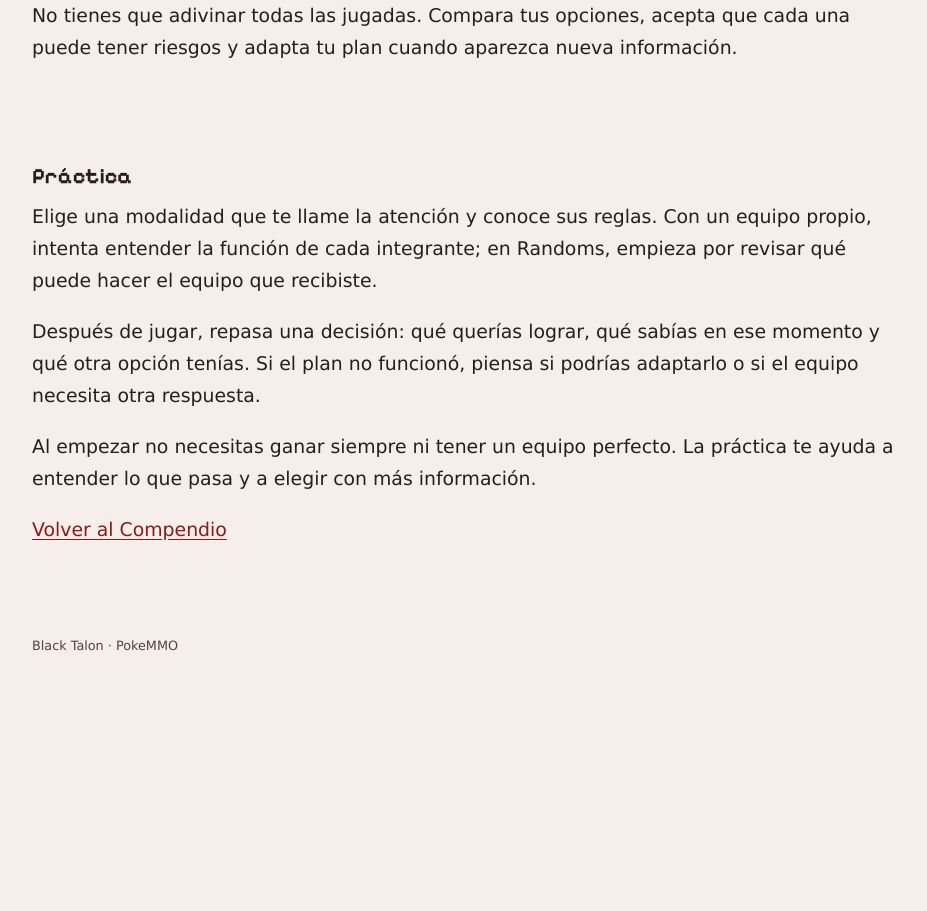
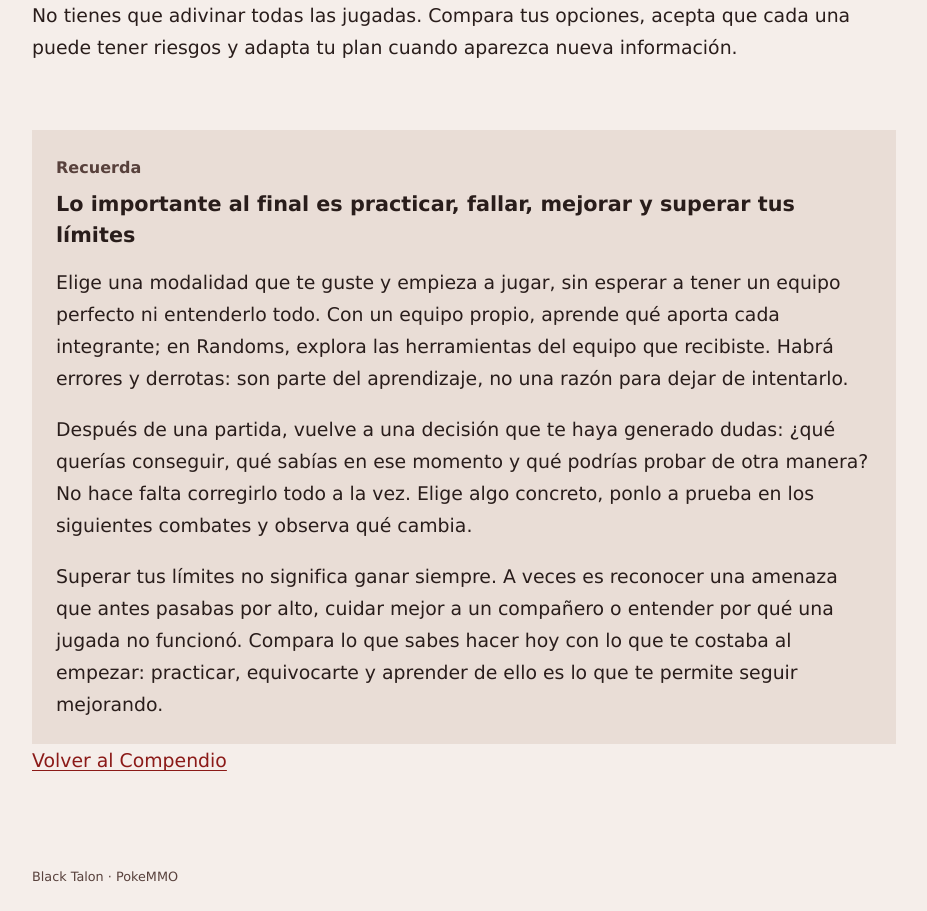
Before and after one commit to OscarDevCPP/mmoclanpage, an Angular app: page /compendio/pvp/fundamentos in a window 1280 px wide. Shown: the part 7120-8031 px from the top of the page, without its empty margins (108-1035 px from the left). Before the commit the page ends 7799 px from the top, so only its background shows below. Built offline with nearby package versions, Linux system fonts and the light colour scheme.

Commit message:
feat(compendio): close PvP introduction with highlighted learning advice

```diff
--- a/src/app/pvp-fundamentos.css
+++ b/src/app/pvp-fundamentos.css
@@ -27,3 +27,8 @@
 @media (min-width: 48rem) {
   .guide figure.figure-aside { float: right; width: min(40%, var(--image-width)); margin: .25rem 0 1rem 1.5rem; clear: right; }
 }
+
+.guide .guide-advice { background: var(--surface); padding: clamp(1rem, 3vw, 1.5rem); }
+.guide .advice-label { display: block; margin-bottom: .5rem; color: var(--muted); font-size: .85em; font-weight: bold; }
+.guide .guide-advice h3 { font-family: inherit; font-size: 1.1em; font-weight: bold; line-height: 1.45; margin: 0 0 1rem; }
+.guide .guide-advice p:last-child { margin-bottom: 0; }
--- a/src/app/pvp-fundamentos.html
+++ b/src/app/pvp-fundamentos.html
@@ -9,7 +9,8 @@
     <ol>@for (item of contents; track item.id) { <li><a [routerLink]="['/compendio/pvp/fundamentos']" [fragment]="item.id">{{ item.title }}</a></li> }</ol>
   </nav>
   @for (section of sections; track section.id) {
-    <section [id]="section.id">
+    <section [id]="section.id" [class.guide-advice]="section.id === 'introduccion-practica'">
+      @if (section.id === 'introduccion-practica') { <span class="advice-label">Recuerda</span> }
       @if (section.id === 'introduccion-combate') { <span id="introduccion-turno" class="anchor-alias" aria-hidden="true"></span> }
       @if (section.id === 'introduccion-sinergia') { <span id="introduccion-plan" class="anchor-alias" aria-hidden="true"></span> }
       @for (block of section.blocks; track block.id) {
--- a/src/app/pvp-guide.ts
+++ b/src/app/pvp-guide.ts
@@ -104,10 +104,10 @@ export const PVP_GUIDE: readonly GuideSection[] = [
     { kind: 'paragraph', id: "introduccion-combate-4", runs: text("No tienes que adivinar todas las jugadas. Compara tus opciones, acepta que cada una puede tener riesgos y adapta tu plan cuando aparezca nueva información.", 'introduccion-combate') },
   ] },
   { id: "introduccion-practica", blocks: [
-    { kind: 'heading', id: "introduccion-practica-h", level: 3, runs: text("Práctica", 'introduccion-practica') },
-    { kind: 'paragraph', id: "introduccion-practica-1", runs: text("Elige una modalidad que te llame la atención y conoce sus reglas. Con un equipo propio, intenta entender la función de cada integrante; en Randoms, empieza por revisar qué puede hacer el equipo que recibiste.", 'introduccion-practica') },
-    { kind: 'paragraph', id: "introduccion-practica-2", runs: text("Después de jugar, repasa una decisión: qué querías lograr, qué sabías en ese momento y qué otra opción tenías. Si el plan no funcionó, piensa si podrías adaptarlo o si el equipo necesita otra respuesta.", 'introduccion-practica') },
-    { kind: 'paragraph', id: "introduccion-practica-3", runs: text("Al empezar no necesitas ganar siempre ni tener un equipo perfecto. La práctica te ayuda a entender lo que pasa y a elegir con más información.", 'introduccion-practica') },
+    { kind: 'heading', id: "introduccion-practica-h", level: 3, runs: text("Lo importante al final es practicar, fallar, mejorar y superar tus límites", 'introduccion-practica') },
+    { kind: 'paragraph', id: "introduccion-practica-1", runs: text("Elige una modalidad que te guste y empieza a jugar, sin esperar a tener un equipo perfecto ni entenderlo todo. Con un equipo propio, aprende qué aporta cada integrante; en Randoms, explora las herramientas del equipo que recibiste. Habrá errores y derrotas: son parte del aprendizaje, no una razón para dejar de intentarlo.", 'introduccion-practica') },
+    { kind: 'paragraph', id: "introduccion-practica-2", runs: text("Después de una partida, vuelve a una decisión que te haya generado dudas: ¿qué querías conseguir, qué sabías en ese momento y qué podrías probar de otra manera? No hace falta corregirlo todo a la vez. Elige algo concreto, ponlo a prueba en los siguientes combates y observa qué cambia.", 'introduccion-practica') },
+    { kind: 'paragraph', id: "introduccion-practica-3", runs: text("Superar tus límites no significa ganar siempre. A veces es reconocer una amenaza que antes pasabas por alto, cuidar mejor a un compañero o entender por qué una jugada no funcionó. Compara lo que sabes hacer hoy con lo que te costaba al empezar: practicar, equivocarte y aprender de ello es lo que te permite seguir mejorando.", 'introduccion-practica') },
   ] },
 ];
 
```
Also changed, not shown: 1 other file (tests, documents, lock files or other folders).
